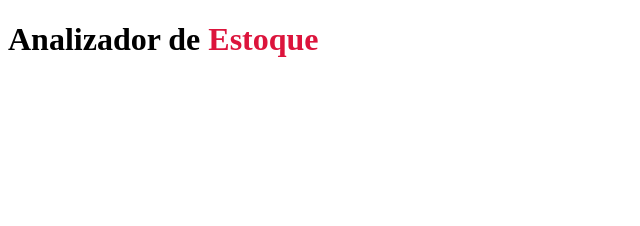
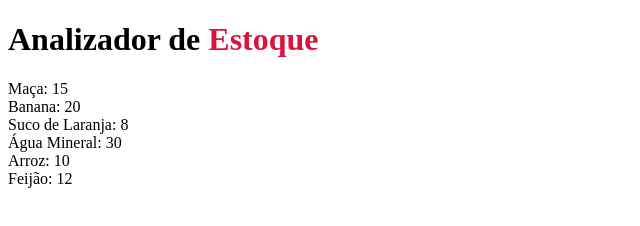
Before and after one commit to bryanbarukdev/mini-01-analisador-estoque-js, a plain HTML site: page index.html in a window 1280 px wide. Shown: the whole page, without its empty margins (0-640 px from the left). Drawn offline with Linux system fonts and the light colour scheme.

Commit message:
Criei função que lista os protudos e suas Quantidade e insere no html via DOM

```diff
--- a/index.html
+++ b/index.html
@@ -7,7 +7,9 @@
 </head>
 <body>
     <h1>Analizador de <strong style="color: crimson;">Estoque</strong></h1>
+<div id="div1">
 
+</div>
     <script src="script.js"></script>
 </body>
 </html>
--- a/script.js
+++ b/script.js
@@ -36,3 +36,14 @@ const produtos = [
         categoria: "alimento"
     }
 ];
+
+let divContainer = document.querySelector('#div1');
+
+function quantidadeProdutos() {
+    produtos.forEach(produto => {
+div1.innerHTML += produto.nome + ": " + produto.quantidade + "<br>"
+}
+);
+}
+
+quantidadeProdutos();
```
